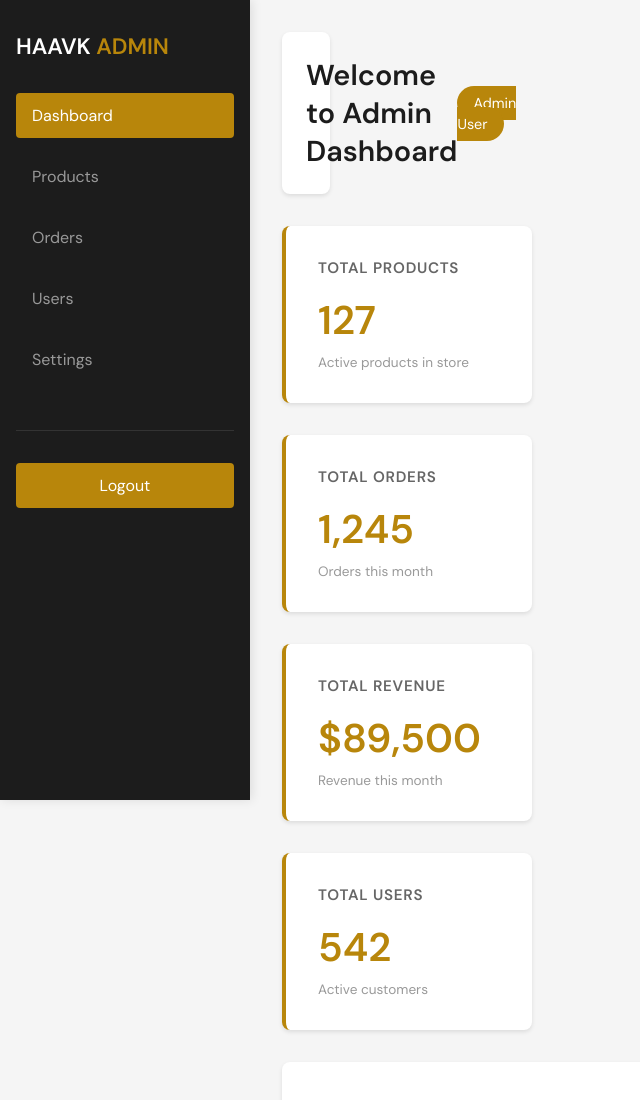
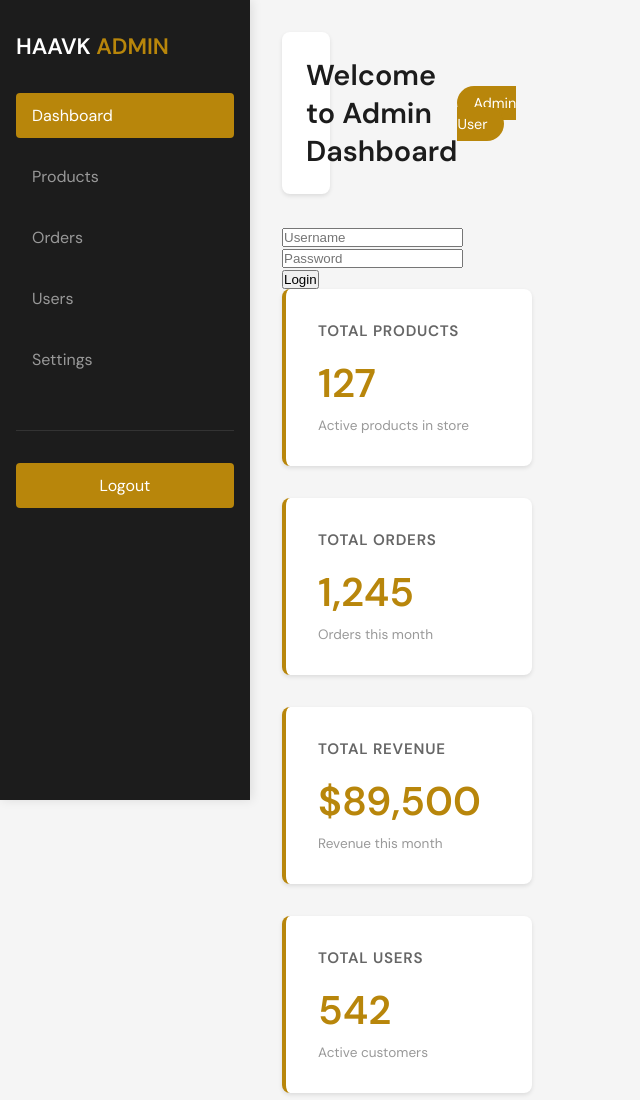
Before and after one commit to adityabiologi59/HAAVK-SPACE, a website: page admin/index.html in a window 1280 px wide. Shown: the top 1100 px of the page, without its empty margins (0-640 px from the left). Drawn offline with Linux system fonts and the light colour scheme.

Commit message:
Update index.html

```diff
--- a/admin/index.html
+++ b/admin/index.html
@@ -37,6 +37,12 @@
                     <span class="user-info">Admin User</span>
                 </div>
             </header>
+            <form action="dashboard.html" method="GET">
+    <input type="text" placeholder="Username" required>
+    <input type="password" placeholder="Password" required>
+
+    <button type="submit">Login</button>
+</form>
 
             <!-- Dashboard Section -->
             <section class="dashboard" id="dashboard">
```
